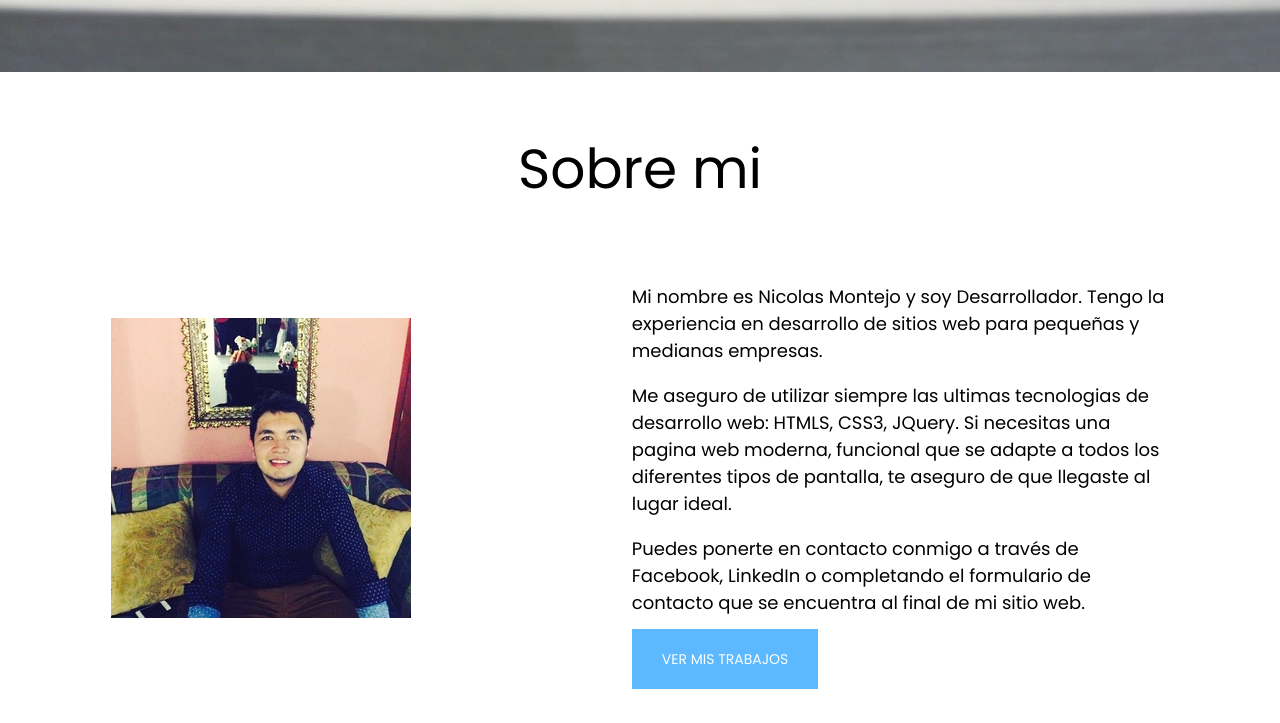
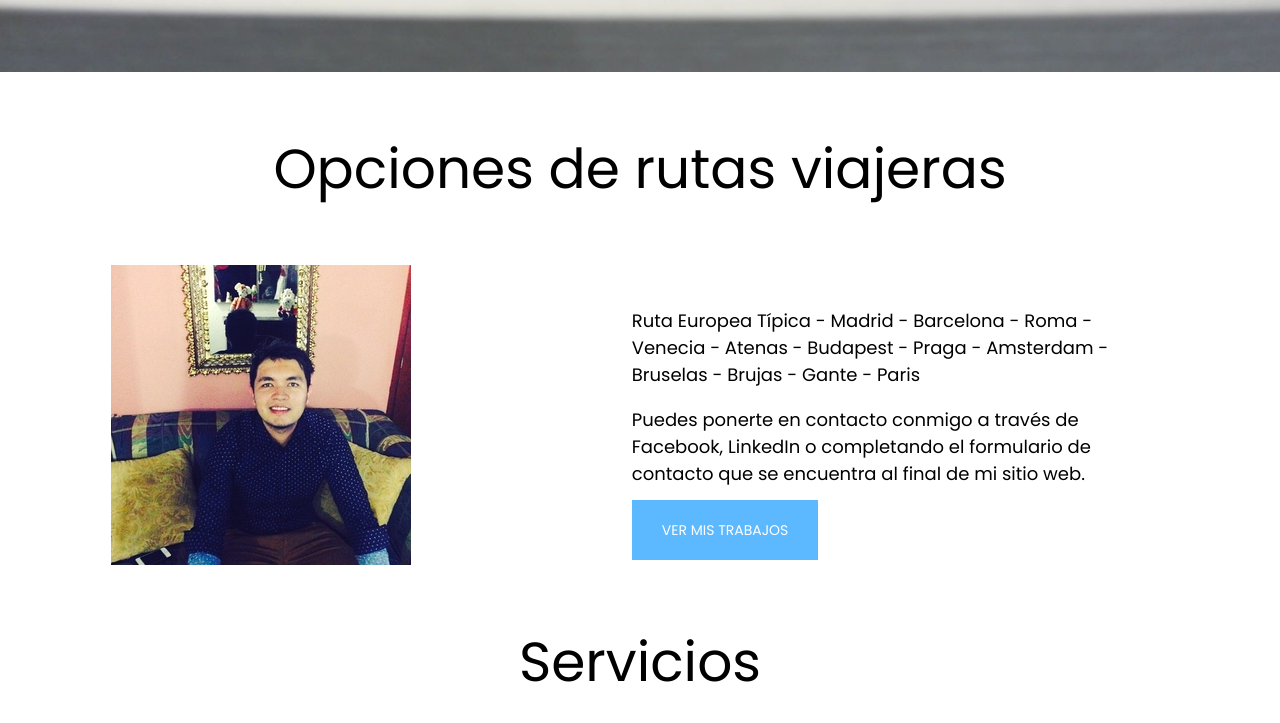
Before and after one commit to niconii1606/paginaWeb, a website: page index.html in a window 1280 px wide. Shown: the part 840-1563 px from the top of the page. Drawn offline with Linux system fonts and the light colour scheme; files that its build step writes are made by us from their sources; files whose address does not match are found by name.

Commit message:
index.html

```diff
--- a/index.html
+++ b/index.html
@@ -26,11 +26,10 @@
       <img class="menu-icon" src="menu.png">
       <nav>
         <ul class="lista">
-          <li>Sobre mi</li>
-          <li>Servicios</li>
-          <li>Mis Trabajos</li>
-          <li>Por que trabajar
-          conmigo?</li>
+          <li>Opciones de rutas viajeras</li>
+          <li>Mejores Aplicaciones de Vuelos Económicos</li>
+          <li>Mejores Opciones de Hospedajes</li>
+          <li>Tips Viajeros</li>
           <li>Blog</li>
           <li class="ultimo">Contacto</li>
         </ul>
@@ -47,23 +46,23 @@
   </header>
 
   <section>
-    <h3>Sobre mi</h3>
+    <h3>Opciones de rutas viajeras</h3>
     <div class="contenedor-sobremi">
       <img class="imagen-sobremi" src="yo.jpg" alt="Nicolas Montejo" title="Nicolas Montejo">
       <div class="contenedor-parrafo-y-boton">
-        <p>Mi nombre es Nicolas
-          Montejo y soy Desarrollador.
-          Tengo la experiencia en
-          desarrollo de sitios web para
-          pequeñas y medianas empresas.</p>
-          <p> Me aseguro de utilizar siempre
-            las ultimas tecnologias de
-            desarrollo web: HTMLS, CSS3, JQuery.
-            Si necesitas una pagina web moderna,
-            funcional que se adapte a todos los
-            diferentes tipos de pantalla, te
-            aseguro de que llegaste al lugar ideal.</p>
-
+        <p>Ruta Europea Típica
+        - Madrid
+        - Barcelona
+        - Roma
+        - Venecia
+        - Atenas
+        - Budapest
+        - Praga
+        - Amsterdam
+        - Bruselas
+        - Brujas
+        - Gante
+        - Paris</p>
             <p class="parrafo-final">Puedes ponerte
               en contacto conmigo a través de Facebook,
               LinkedIn o completando el formulario de
```
